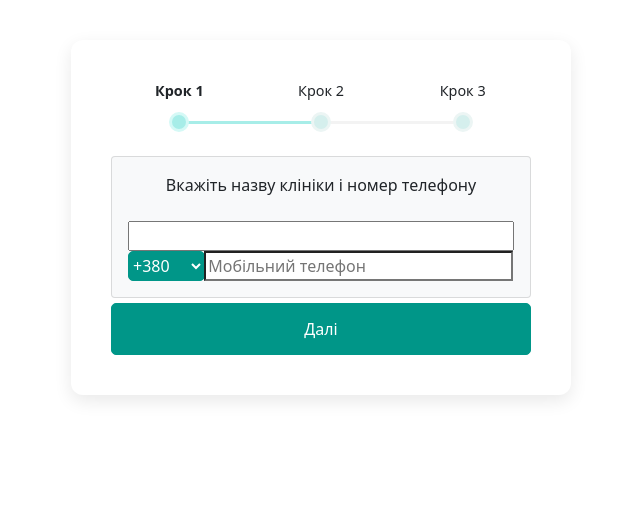
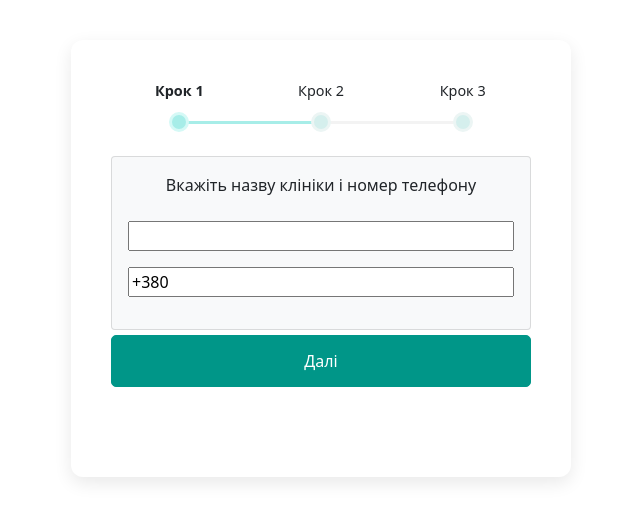
Before and after one commit to Bsokhatiuk/botRegistration, a Flask app: page /stepform in a window 1280 px wide. Shown: the top 521 px of the page, without its empty margins (319-959 px from the left). Run offline with Flask 3, Linux system fonts and the light colour scheme; some libraries are stand-ins or nearby versions.

Commit message:
add sservice func

```diff
--- a/templates/stepform.html
+++ b/templates/stepform.html
@@ -9,13 +9,13 @@ Form step register
 
 
 {% block body %}
-<!--<link href="//maxcdn.bootstrapcdn.com/bootstrap/4.0.0/css/bootstrap.min.css" id="bootstrap-css" rel="stylesheet">-->
+<link href="//maxcdn.bootstrapcdn.com/bootstrap/4.0.0/css/bootstrap.min.css" id="bootstrap-css" rel="stylesheet">
 <link href="https://use.fontawesome.com/releases/v5.0.8/css/all.css" rel="stylesheet">
 <script src="//maxcdn.bootstrapcdn.com/bootstrap/4.0.0/js/bootstrap.min.js"></script>
 <script src="//cdnjs.cloudflare.com/ajax/libs/jquery/3.2.1/jquery.min.js"></script>
 <link href="https://cdn.jsdelivr.net/npm/bootstrap@5.1.3/dist/css/bootstrap.min.css" rel="stylesheet" integrity="sha384-1BmE4kWBq78iYhFldvKuhfTAU6auU8tT94WrHftjDbrCEXSU1oBoqyl2QvZ6jIW3" crossorigin="anonymous">
 <link href="https://fonts.googleapis.com/css2?family=Open+Sans:wght@400;600&display=swap" rel="stylesheet">
-<!--<script src="https://ajax.googleapis.com/ajax/libs/jquery/2.1.1/jquery.min.js"></script>-->
+<script src="https://ajax.googleapis.com/ajax/libs/jquery/2.1.1/jquery.min.js"></script>
 
 <div class="container">
 <!--<h5 class="text-center fs-4">Вітаємо! Зареєструйте, будь-ласка, вашу клініку </h5>-->
@@ -42,10 +42,8 @@ Form step register
 <!--                <div class="input-group-prepend">-->
 <!--                    <span class="input-group-text"> <i class="fa fa-phone" style="width:10%"></i> </span>-->
 <!--                </div>-->
-                <select style="width:20%; border: 1px solid #e3e3e3;border-radius: 5px;">
-                    <option selected="">+380</option>
-                </select>
-                <input type="number" placeholder="Мобільний телефон" oninput="this.className = ''" name="mobile" style="width:80%" >
+
+                <input type="text" placeholder="Мобільний телефон" oninput="this.className = ''" name="mobile" style="width:100%"  value ="+380">
 
             </div>
             </article>
@@ -91,6 +89,8 @@ Form step register
         <div class="form-footer d-flex">
             <button type="button" id="prevBtn" onclick="nextPrev(-1)">Повернутись</button>
             <button type="button" id="nextBtn" onclick="nextPrev(1)">Далі</button>
+        </div>
+        <div style="height: 50px;">
         </div>
         <!-- end previous / next buttons -->
     </form>
```
Also changed, not shown: sqlite.db.
